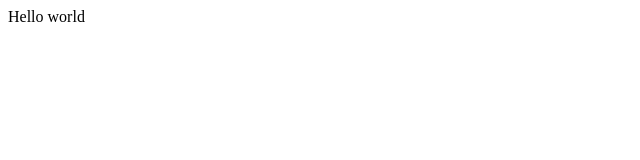
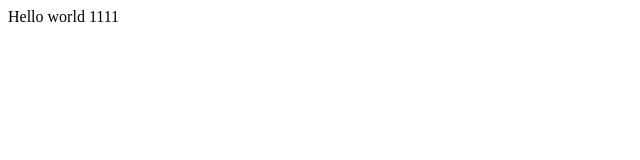
Before and after one commit to pankajjaiswal13/mercer-training, a plain HTML site: page index.html in a window 1280 px wide. Shown: the full height of the page, 0-640 px from the left. Drawn offline with Linux system fonts and the light colour scheme.

Commit message:
Update index.html

```diff
--- a/index.html
+++ b/index.html
@@ -1,5 +1,5 @@
 <html>
     <body>
-        Hello world
+        Hello world 1111
     </body>
 </html>
```
